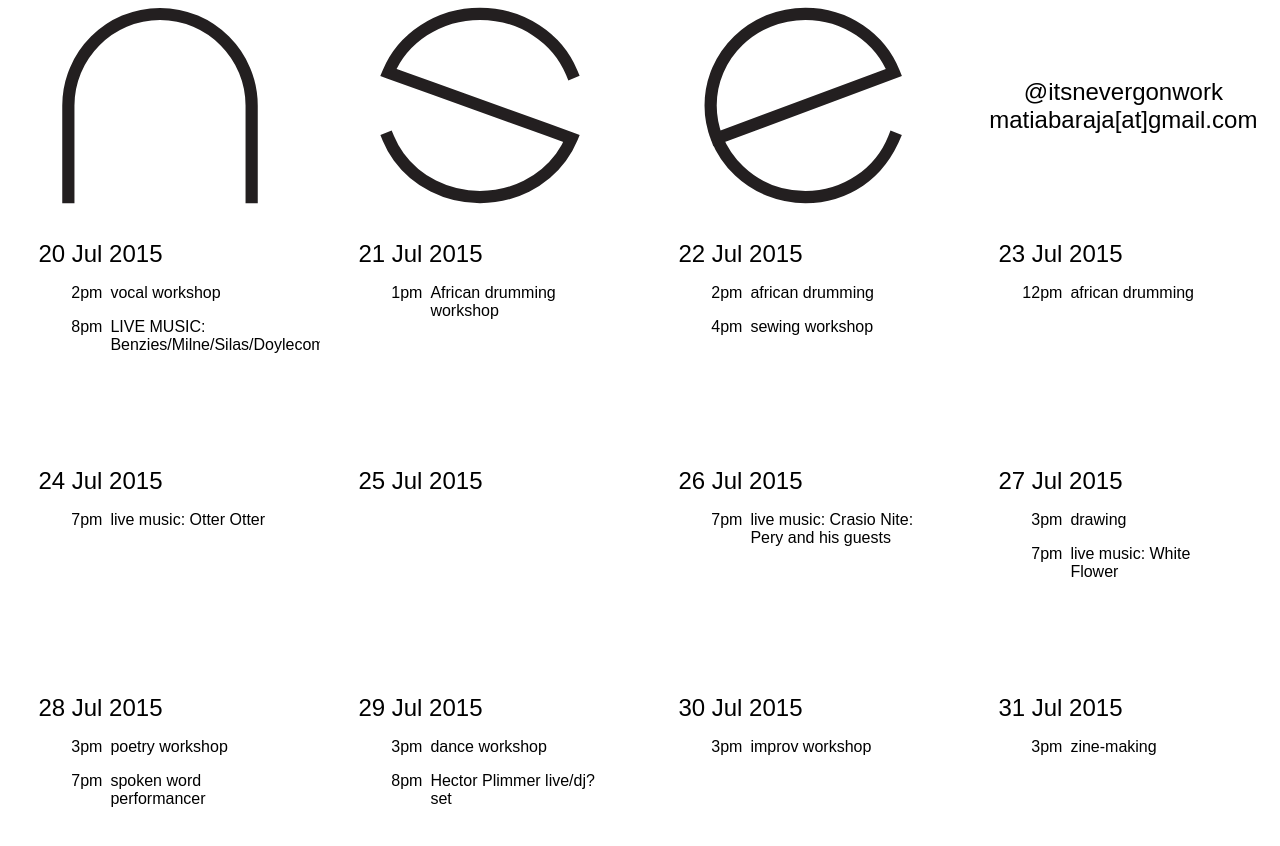
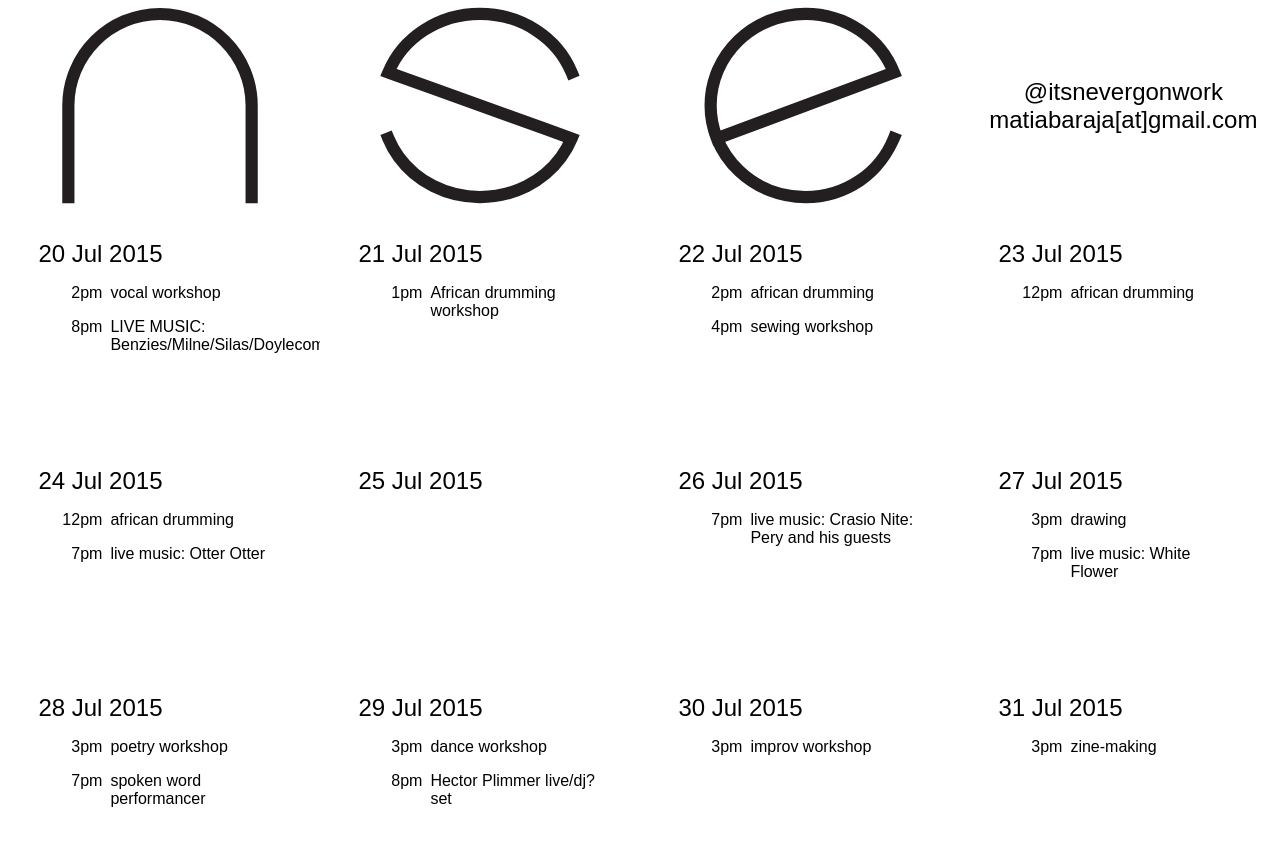
Before and after one commit to itsnevergonnawork/uncommonsense, a Jekyll site: the page built from index.html, in a window 1280 px wide and 900 px high, scrolled down 689 px. Shown: the top 846 px of the window. Built offline with Jekyll 4.4.1, drawn with Linux system fonts in a browser that asks for light colours.

Commit message:
Update 2015-07-24-day-5.html

```diff
--- a/_posts/2015-07-24-day-5.html
+++ b/_posts/2015-07-24-day-5.html
@@ -2,9 +2,12 @@
 layout: post
 date: 2015-07-24
 items:
+  - time: 12pm
+    title: "african drumming"
   - time: 7pm
     title: "live music: Otter Otter"
 ---
 
+<h3>12pm lafrican drumming workshop</h3> <br>
 <h3>7pm live music</h3> <br>
 <p>Otter Otter</p>
```
